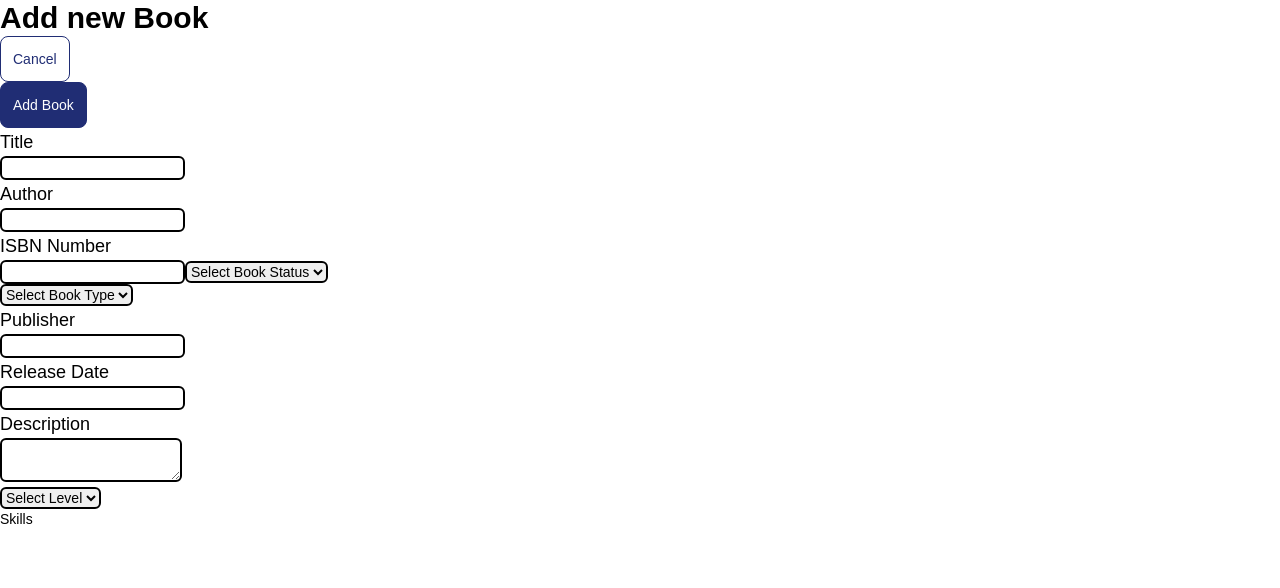
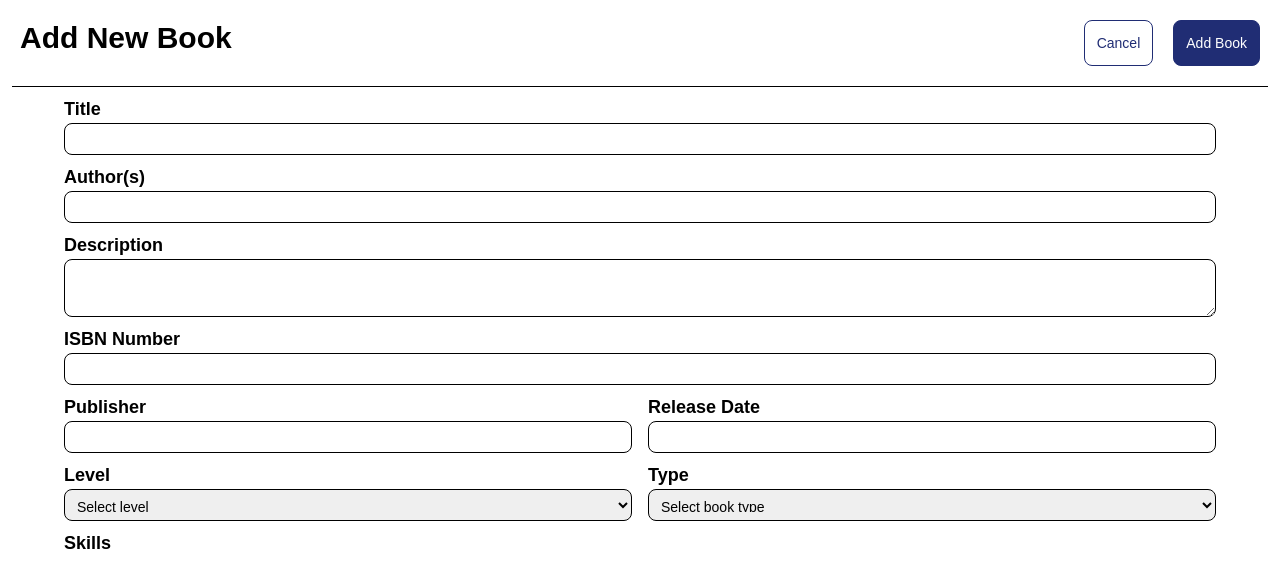
Before and after one commit to JumboCode/english-at-large, a Next.js app: page / in a window 1280 px wide. Both pictures are taken after typing "Sample" into the empty fields and a click on the button "Create Book". Shown: the top 588 px of the page. Built offline with nearby package versions, Linux system fonts and the light colour scheme.

Commit message:
Fixed Form styling, Book Form functionality

```diff
--- a/src/app/page.tsx
+++ b/src/app/page.tsx
@@ -1,5 +1,7 @@
+"use client"
+import AddNewBookForm from "@/components/AddNewBookForm";
 import SearchBar from "@/components/SearchBar";
-
+import { useState } from "react";
 /*
  * Home Page
  * ...it's the home page.
@@ -8,9 +10,13 @@ import SearchBar from "@/components/SearchBar";
  *
  */
 export default function Home() {
+  const [bookFormShown, setBookFormShown] = useState(false);
+
   return (
     <div>
-      <SearchBar />
+      <SearchBar setShowBookForm={setBookFormShown} />
+
+      {bookFormShown ? <AddNewBookForm setShowBookForm={setBookFormShown}></AddNewBookForm> : null}
 
       <div className="grid grid-rows-[20px_1fr_20px] items-center justify-items-center min-h-screen p-8 pb-20 gap-16 sm:p-20 font-[family-name:var(--font-geist-sans)]">
         <main className="flex flex-col gap-8 row-start-2 items-center sm:items-start">
--- a/src/components/AddNewBookForm.tsx
+++ b/src/components/AddNewBookForm.tsx
@@ -1,123 +1,231 @@
 "use client";
-import { BookSkills, BookLevel, BookStatus, BookType } from "@prisma/client";
+import { BookSkills, BookLevel, BookType, BookStatus } from "@prisma/client";
 import CommonButton from "./common/button/CommonButton";
+import { useState } from "react";
+import Tag from "./common/button/Tag";
+import { release } from "os";
+import { createBook } from "@/lib/api/books";
+// import { createBook } from "@/lib/api/books";
+interface addNewBookFormProps {
+  setShowBookForm: (arg0: boolean) => void;
+}
 
-const AddNewBookForm = ({showBookForm}) => {
+const AddNewBookForm = (props: addNewBookFormProps) => {
+
+  /* export const newEmptyBook: Omit<Book, "id"> = {
+  title: "Untitled Book",
+  author: "",
+  isbn: "000-0-00-000000-0",
+  publisher: "",
+  level: BookLevel.Beginner,
+  booktype: BookType.Reference,
+  scanLink: "http://example.com/scan",
+  description: "",
+  notes: "",
+  status: BookStatus.Available,
+  skills: [],
+  releaseDate: null,
+}; */
+
+  const {setShowBookForm} = props;
+
   const skills = Object.values(BookSkills);
   const levels = Object.values(BookLevel);
-  const status = Object.values(BookStatus);
+  // const status = Object.values(BookStatus);
   const types = Object.values(BookType);
+
+  const [title, setTitle] = useState<string>("");
+  const [author, setAuthor] = useState<string>("");
+  const [isbn, setIsbn] = useState<string>("");
+  const [publisher, setPublisher] = useState<string>("");
+  const [releaseDate, setReleaseDate] = useState<string>("");
+  const [level, setLevel] = useState<string>("");
+  const [bookType, setBookType] = useState<string>("");
+  const [description, setDescription] = useState<string>("");
+  // const [status, setStatus] = useState<string>("");
+  const [skillArray, setSkillArray] = useState<BookSkills[]>([]);
+
+  const addNewBook = async () => {
+    const bookPayload = {
+      title: title,
+      author: author,
+      isbn: isbn,
+      publisher: publisher,
+      releaseDate: releaseDate,
+      level: level,
+      booktype: bookType,
+      description: description,
+      status: "Available",
+      skills: skillArray
+    }
+
+    try {
+      await createBook(bookPayload)
+    } catch (error) {
+      console.error(error)
+    }
+  };
 
   return (
       <div className="bg-white text-black absolute left-0 top-0 w-full h-full overflow-scroll block text-sm font-medium">
-        <form className="flex flex-col" id="create-book-form">
+        <form className="flex flex-col space-y-2 [&_input]:p-2 [&_textarea]:p-2 [&_select]:p-2" id="create-book-form">
           <div>
-            <h1 className="font-bold text-3xl inline">Add new Book</h1>
+            <div className="flex inline justify-between p-5">
+              <div>
+                <h1 className="font-bold text-3xl inline">Add New Book</h1>
+              </div>
+              <div className="flex inline space-x-5">
                 <CommonButton
                   label="Cancel"
-              onClick={() => {showBookForm(false); }}
+                  onClick={() => {setShowBookForm(false)}}
                 />
                 <CommonButton
                   label="Add Book"
-              onClick={() => {}}
+                  onClick={e => {e.preventDefault(); addNewBook()}}
                   altTextStyle="text-white"
                   altStyle="bg-dark-blue"
                 />
               </div>
-          <div>
-            <label htmlFor="title" className="block text-lg">
+            </div>
+            <div className="mx-3 h-[0.5px] bg-black"></div>
+          </div>
+          <div className="mt-4">
+            <label htmlFor="title" className="block text-lg ml-[5%] font-bold">
               Title
             </label>
             <input
               type="text"
               id="title"
-              className="border-2 border-black border-solid rounded-md"
+              className="border-[1px] border-black border-solid rounded-lg w-[90%] mx-auto block h-8"
+              onChange={(event) => {
+                setTitle(event.target.value);
+              }}
             />
-            <label htmlFor="author" className="block text-lg">
-              Author
+          </div>
+          <div>
+            <label htmlFor="author" className="block text-lg ml-[5%] font-bold">
+              Author(s)
             </label>
             <input
               type="text"
               id="author"
-              className="border-2 border-black border-solid rounded-md"
+              className="border-[1px] border-black border-solid rounded-lg w-[90%] mx-auto block h-8"
+              onChange={(event) => {
+                setAuthor(event.target.value);
+              }}
             />
           </div>
           <div>
-            <label htmlFor="ISBN " className="block text-lg">
+            <label htmlFor="description" className="block text-lg ml-[5%] font-bold">
+              Description
+            </label>
+            <textarea
+              id="description"
+              className="border-[1px] border-black border-solid rounded-lg w-[90%] mx-auto block h-15"
+              onChange={(event) => {
+                setDescription(event.target.value);
+              }}
+            ></textarea>
+          </div>
+          <div>
+          <label htmlFor="ISBN " className="block text-lg ml-[5%] font-bold">
               ISBN Number
             </label>
             <input
               type="text"
               id="ISBN"
-              className="border-2 border-black border-solid rounded-md"
+              className="border-[1px] border-black border-solid rounded-lg w-[90%] mx-auto block h-8"
+              onChange={(event) => {
+                setIsbn(event.target.value);
+              }}
             />
+          </div>
+          <div className="flex inline w-[90%] mx-auto space-x-4">
+            <div className="flex flex-col w-[50%]">
+              <label htmlFor="publisher" className="text-lg font-bold">
+                Publisher
+              </label>
+              <input
+                type="text"
+                id="publisher"
+                className="border-[1px] border-black border-solid rounded-lg h-8"
+                onChange={(event) => {
+                  setPublisher(event.target.value);
+                }}
+              />
+            </div>
+            <div className="flex flex-col w-[50%]">
+              <label htmlFor="releaseDate" className="text-lg font-bold">
+                Release Date
+              </label>
+              <input
+                type="text"
+                id="releaseDate"
+                className="border-[1px] border-black border-solid rounded-lg block h-8"
+                onChange={(event) => {
+                  setReleaseDate(event.target.value);
+                }}
+              />
+            </div>
+          </div>
+          {/* <div>
             <select
               name="type"
-              className="border-2 border-black border-solid rounded-md"
+              className="border-[1px] border-black border-solid rounded-lg w-[90%] mx-auto block h-8"
             >
               <option value="">Select Book Status</option>
               {status.map((stat, index) => {
                 return <option key={index}>{stat.replace("_", " ")}</option>;
               })}
             </select>
+          </div> */}
+          <div className="flex inline w-[90%] mx-auto space-x-4">
+            <div className="flex flex-col w-[50%]">
+              <label htmlFor="level" className="text-lg font-bold">
+                Level
+              </label>
+              <select
+                id="level"
+                name="level"
+                className="border-[1px] border-black border-solid rounded-lg block h-8"
+                onChange={(event) => {
+                  setLevel(event.target.value);
+                }}
+              >
+                <option value="">Select level</option>
+                {levels.map((bookLevel, index) => {
+                  return <option key={index} value={bookLevel}>{bookLevel.replace("_", " ")}</option>;
+                })}
+
+              </select>
             </div>
-          <div>
+            <div className="flex flex-col w-[50%]">
+              <label htmlFor="type" className="text-lg font-bold">
+                Type
+              </label>
               <select
+                id="type"
                 name="type"
-              className="border-2 border-black border-solid rounded-md"
+                className="border-[1px] border-black border-solid rounded-lg block h-8"
+                onChange={(event) => {
+                  setBookType(event.target.value);
+                }}
               >
-              <option value="">Select Book Type</option>
+                <option value="">Select book type</option>
                 {types.map((bookType, index) => {
-                return <option key={index}>{bookType.replace("_", " ")}</option>;
+                  return <option key={index} value={bookType}>{bookType.replace("_", " ")}</option>;
                 })}
               </select>
             </div>
-          <div>
-            <label htmlFor="publisher" className="block text-lg ">
-              Publisher
-            </label>
-            <input
-              type="text"
-              id="publisher"
-              className="border-2 border-black border-solid rounded-md"
-            />
-            <label htmlFor="releaseDate" className="block text-lg ">
-              Release Date
-            </label>
-            <input
-              type="text"
-              id="releaseDate"
-              className="border-2 border-black border-solid rounded-md"
-            />
-          </div>
-          <div>
-            <label htmlFor="description" className="block text-lg ">
-              Description
-            </label>
-            <textarea
-              id="description"
-              className="border-2 border-black border-solid rounded-md"
-            ></textarea>
-          </div>
-          <div>
-            <select
-              name="level"
-              className="border-2 border-black border-solid rounded-md"
-            >
-              <option value="">Select Level</option>
-              {levels.map((bookLevel, index) => {
-                return <option key={index}>{bookLevel.replace("_", " ")}</option>;
-              })}
-            </select>
           </div>
 
           <div>
-            <p>Skills</p>
-            <ul>
+            <p className="block text-lg ml-[5%] font-bold">Skills</p>
+            <div  className="flex space-x-4 mx-[5%]">
               {skills.map((bookSkill, index) => {
-                return <li key={index}>{bookSkill.replace("_", " ")}</li>;
+                return <Tag key={index} label={bookSkill} skillsArray={skillArray} isSelected={skillArray.includes(bookSkill)} setSkillsArray={setSkillArray}/>;
               })}
-            </ul>
+            </div>
           </div>
         </form>
       </div>
--- a/src/components/SearchBar.tsx
+++ b/src/components/SearchBar.tsx
@@ -1,15 +1,20 @@
 "use client";
-import React, { useRef, useState } from "react";
+import React, { useRef } from "react";
 import SearchIcon from "../assets/icons/Search";
 import FilterIcon from "../assets/icons/Filter";
 import CommonButton from "./common/button/CommonButton";
 import AddIcon from "@/assets/icons/Add";
-import AddNewBookForm from "./AddNewBookForm";
 
-const SearchBar = () => {
+interface searchBarProps {
+  setShowBookForm: (arg0: boolean) => void;
+}
+
+const SearchBar = (props: searchBarProps) => {
+  const {setShowBookForm} = props;
+
   const searchInputRef = useRef<HTMLInputElement>(null);
 
-  let [bookFormShown, showBookForm] = useState(false);
+  // const [bookFormShown, showBookForm] = useState(false);
 
   const clickBar = () => {
     if (searchInputRef.current) {
@@ -36,13 +41,10 @@ const SearchBar = () => {
         <CommonButton
           label="Create Book"
           leftIcon={<AddIcon />}
-          onClick={() => {showBookForm(true)}}
+          onClick={() => {setShowBookForm(true)}}
           altTextStyle="text-white"
           altStyle="bg-dark-blue"
         />
-      </div>
-      <div>
-        {bookFormShown ? <AddNewBookForm showBookForm={showBookForm}/> : ""}
       </div>
     </div>
   );
--- a/src/components/common/button/CommonButton.tsx
+++ b/src/components/common/button/CommonButton.tsx
@@ -18,6 +18,7 @@ interface ButtonProps {
  * @returns a React Components.
  * @TODO: add in loading components
  */
+
 const CommonButton = (props: ButtonProps) => {
   const {
     label,
--- /dev/null
+++ b/src/components/common/button/Tag.tsx
@@ -0,0 +1,46 @@
+"use client"
+import { BookSkills } from "@prisma/client";
+import React from "react";
+
+interface tagProps {
+    label: BookSkills;
+    skillsArray: BookSkills[];
+    setSkillsArray: (arg0: BookSkills[]) => void;
+    isSelected: boolean;
+}
+
+/**
+ * Our internal Tag component.
+ * @param props: label, selectedArray (if want to make an array of selected tags)
+ * @returns a React Component.
+ */
+
+const Tag = (props: tagProps) => {
+    const {label, skillsArray, setSkillsArray, isSelected} = props;
+
+    const toggleSelected = () => {
+        if (isSelected) {
+            const newSkills: BookSkills[] = [];
+            for (const i in skillsArray) {
+                if (skillsArray[i] != label) {
+                    newSkills.push(skillsArray[i])
+                }
+            }
+            setSkillsArray(newSkills);
+        } else {
+            const newSkills: BookSkills[] = [...skillsArray, label];
+            setSkillsArray(newSkills)
+        }
+    }
+
+    return (
+        <div>
+            <div
+                className={"border-[1px] border-black p-2 rounded-full cursor-pointer select-none " + (isSelected ? "bg-blue-200" : null)}
+                onClick={toggleSelected}
+            >{label.replace("_", " ")}</div>
+        </div>
+    )
+}
+
+export default Tag;
```
Lines whose indentation alone changed are shown as unchanged.
